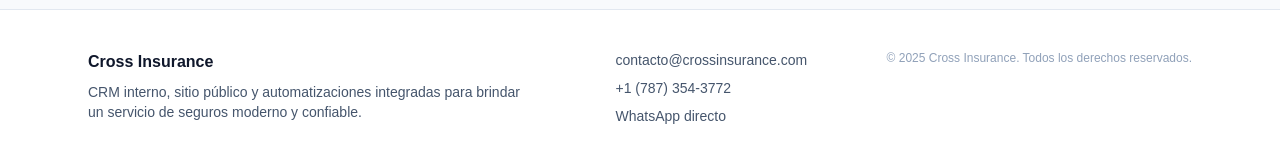
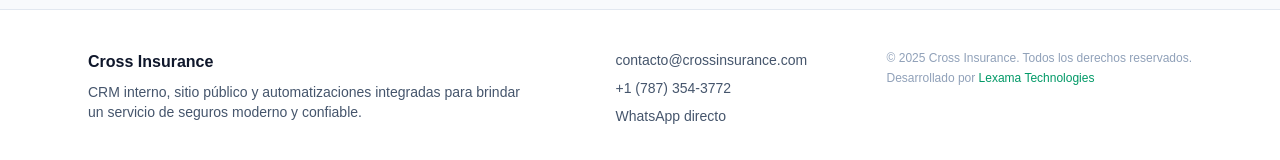
Before and after one commit to LexamaTechnologies/cross_insurance, a Next.js app in the folder frontend/: page / in a window 1280 px wide. Shown: the part 4368-4528 px from the top of the page. Built offline with nearby package versions, Linux system fonts and the light colour scheme; no server answers.

Commit message:
Minor Changes

```diff
--- a/frontend/src/app/page.tsx
+++ b/frontend/src/app/page.tsx
@@ -441,6 +441,17 @@ export default function HomePage() {
           <div className="text-xs text-slate-400">
             © {new Date().getFullYear()} Cross Insurance. Todos los derechos
             reservados.
+            <p className="mt-1">
+              Desarrollado por{" "}
+              <a
+                href="https://lexamatechnologies.com"
+                target="_blank"
+                rel="noopener noreferrer"
+                className="text-emerald-600 hover:text-emerald-700 font-medium"
+              >
+                Lexama Technologies
+              </a>
+            </p>
           </div>
         </div>
       </footer>
```
